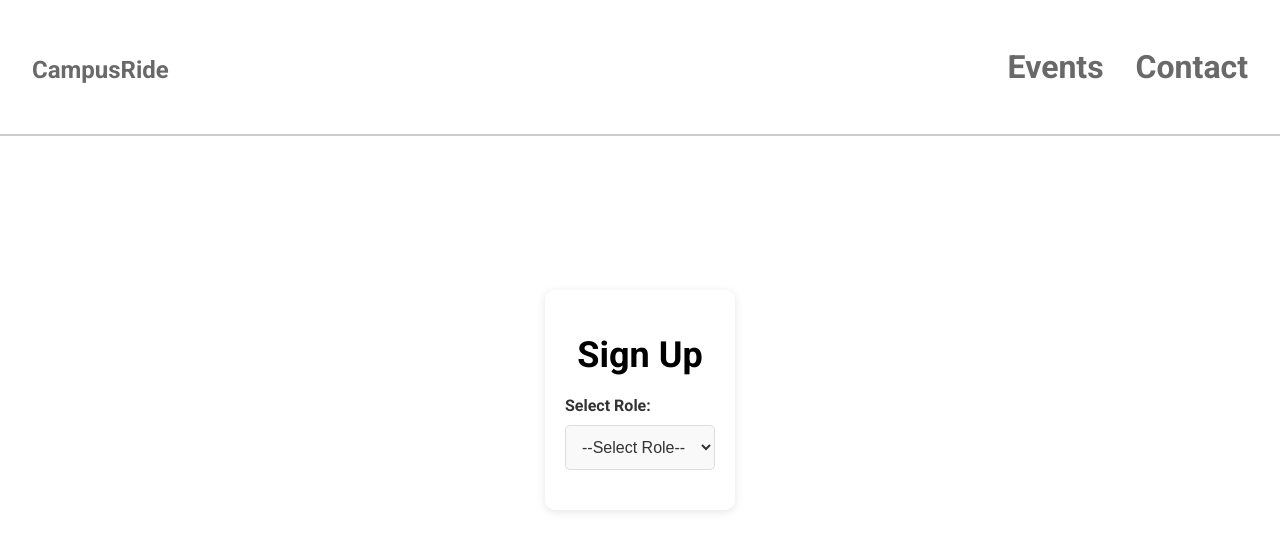
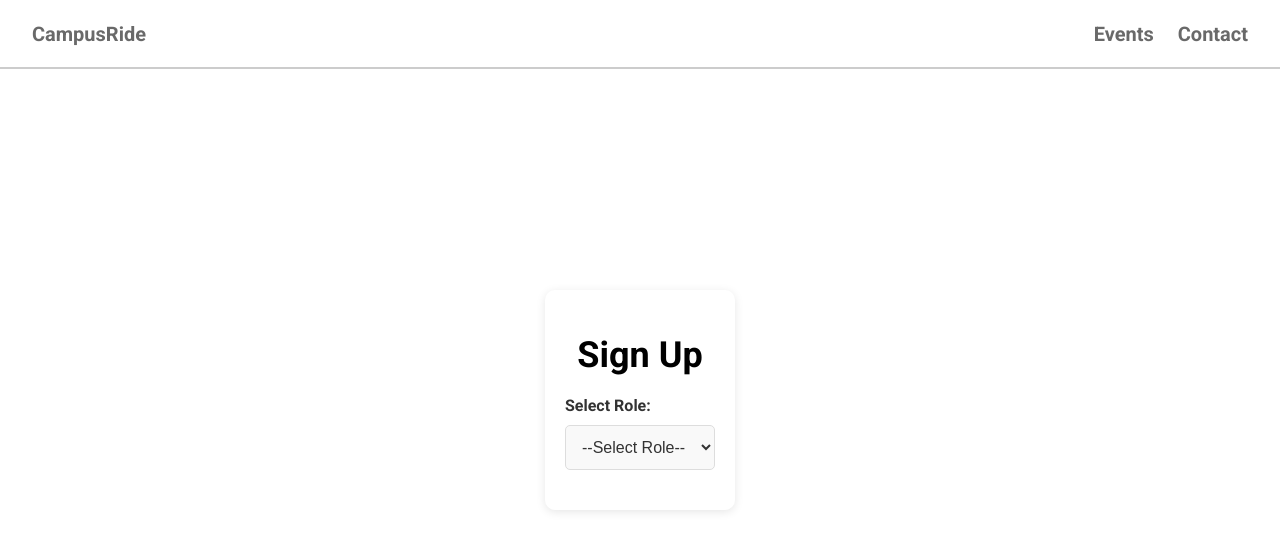
Before and after one commit to iachai02/Campus-Ride, a React (Create React App) app: page /role-signup in a window 1280 px wide. Shown: the top 550 px of the page. Built offline with nearby package versions, Linux system fonts and the light colour scheme.

Commit message:
update more css for the navbar

```diff
--- a/src/css/Navbar.css
+++ b/src/css/Navbar.css
@@ -3,10 +3,11 @@
 .navbar {
     font-family: var(--font-family);
     font-weight: bold;
+    font-size: 1.25rem;
     display: flex;
     justify-content: space-between;
     align-items: center;
-    padding: 1rem 2rem; /* Add padding for space */
+    padding: 0.1rem 2rem; /* Add padding for space */
     position: fixed; /* Fix the navbar at the top */
     top: 0;
     left: 0;
@@ -21,14 +22,13 @@
 .navbar-logo {
     text-decoration: none;
     color: var(--navbar-color);
-    font-size: 1.5rem;
     margin-right: auto; /* This pushes the links to the right side */
 }
 
 .navbar-links {
     list-style: none;
     display: flex;
-    gap: 2rem;
+    gap: 1.5rem;
     margin-left: auto; /* Ensure links are on the right side */
 }
 
--- a/src/css/SignUp.css
+++ b/src/css/SignUp.css
@@ -1,10 +1,11 @@
 .sign-up-page {
     display: flex;
+    padding-top: 70px;
     flex-direction: column;
     justify-content: center;
     align-items: center;
-    min-height: 100vh;
-    padding-bottom: 50px;
+    min-height: calc(100vh - 70px);
+    padding-bottom: 70px;
     background-color: white;
     margin: 0;
     overflow: hidden;
```
